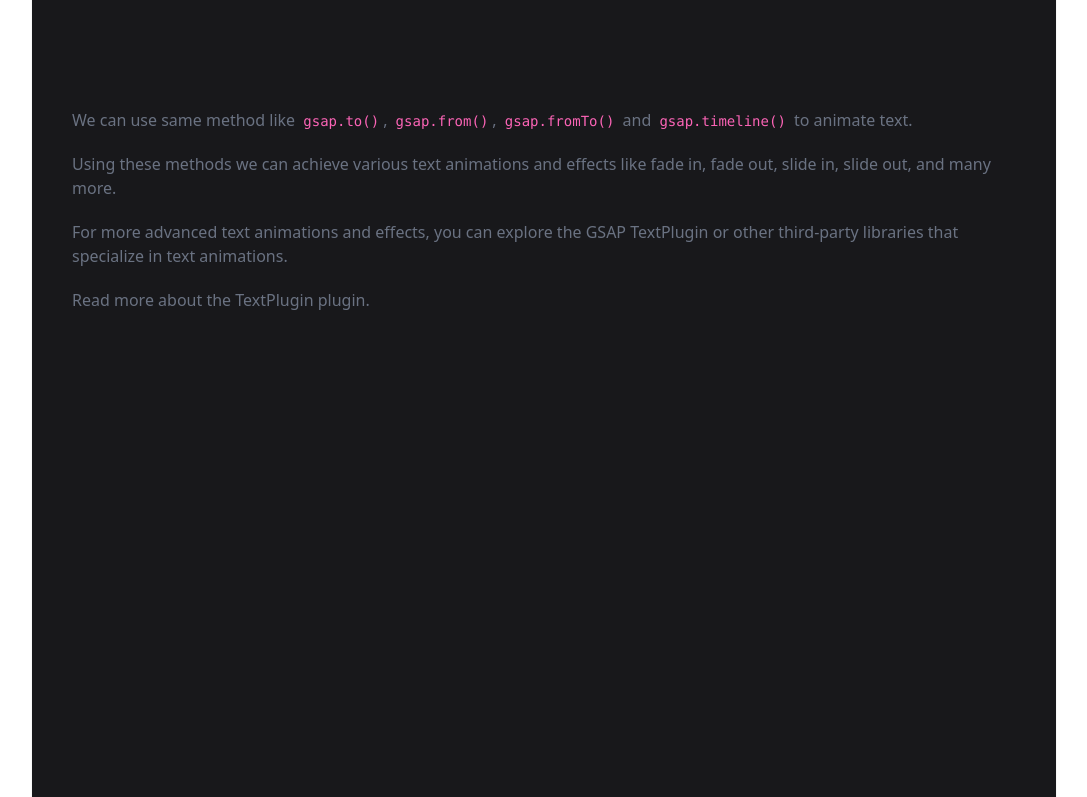
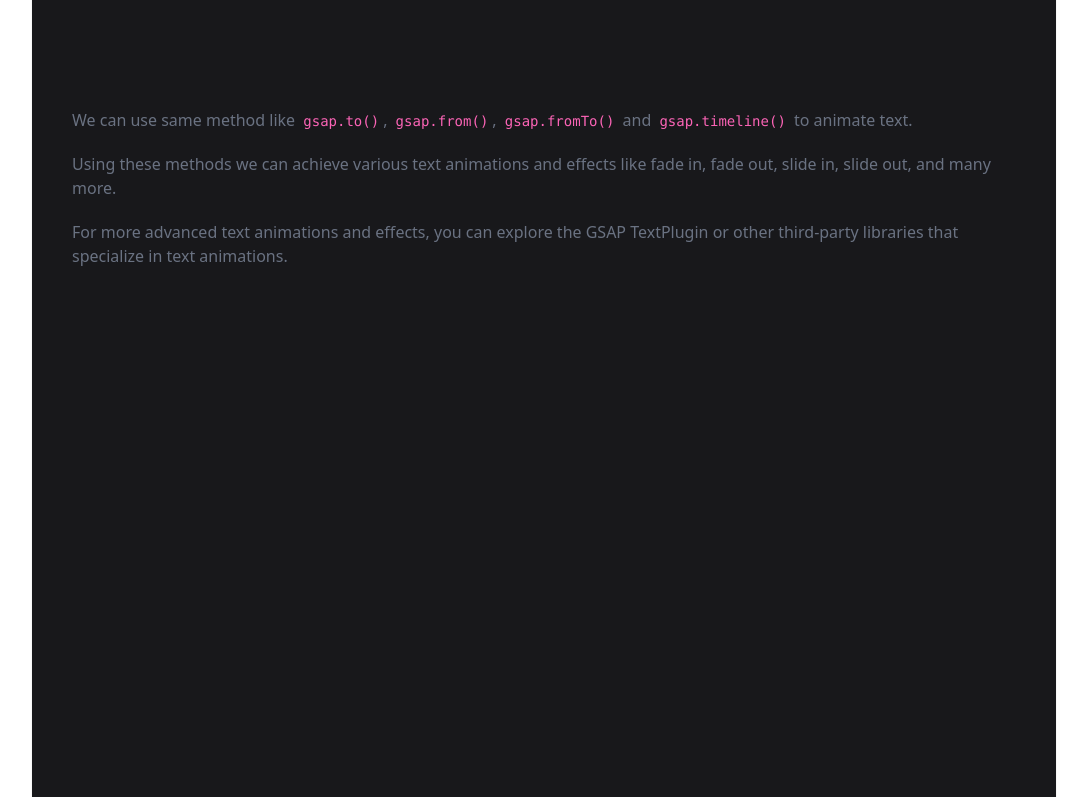
Before and after one commit to smritinaik/gsap-course, a Next.js app: page / in a window 1280 px wide. Shown: the top 797 px of the page, without its empty margins (96-1183 px from the left). Built offline with nearby package versions, Linux system fonts and the light colour scheme.

Commit message:
text effect
text effect

```diff
--- a/app/components/GsapTextEffect.js
+++ b/app/components/GsapTextEffect.js
@@ -21,18 +21,6 @@
         TextPlugin or other third-party libraries that specialize in text
         animations.
       </p>
-
-      <p className="mt-5 text-gray-500 para">
-        Read more about the{" "}
-        <a
-          href="https://greensock.com/docs/v3/Plugins/TextPlugin"
-          target="_blank"
-          rel="noreferrer noopener nofollow"
-        >
-          TextPlugin
-        </a>{" "}
-        plugin.
-      </p>
     </main>
   );
 };
```
